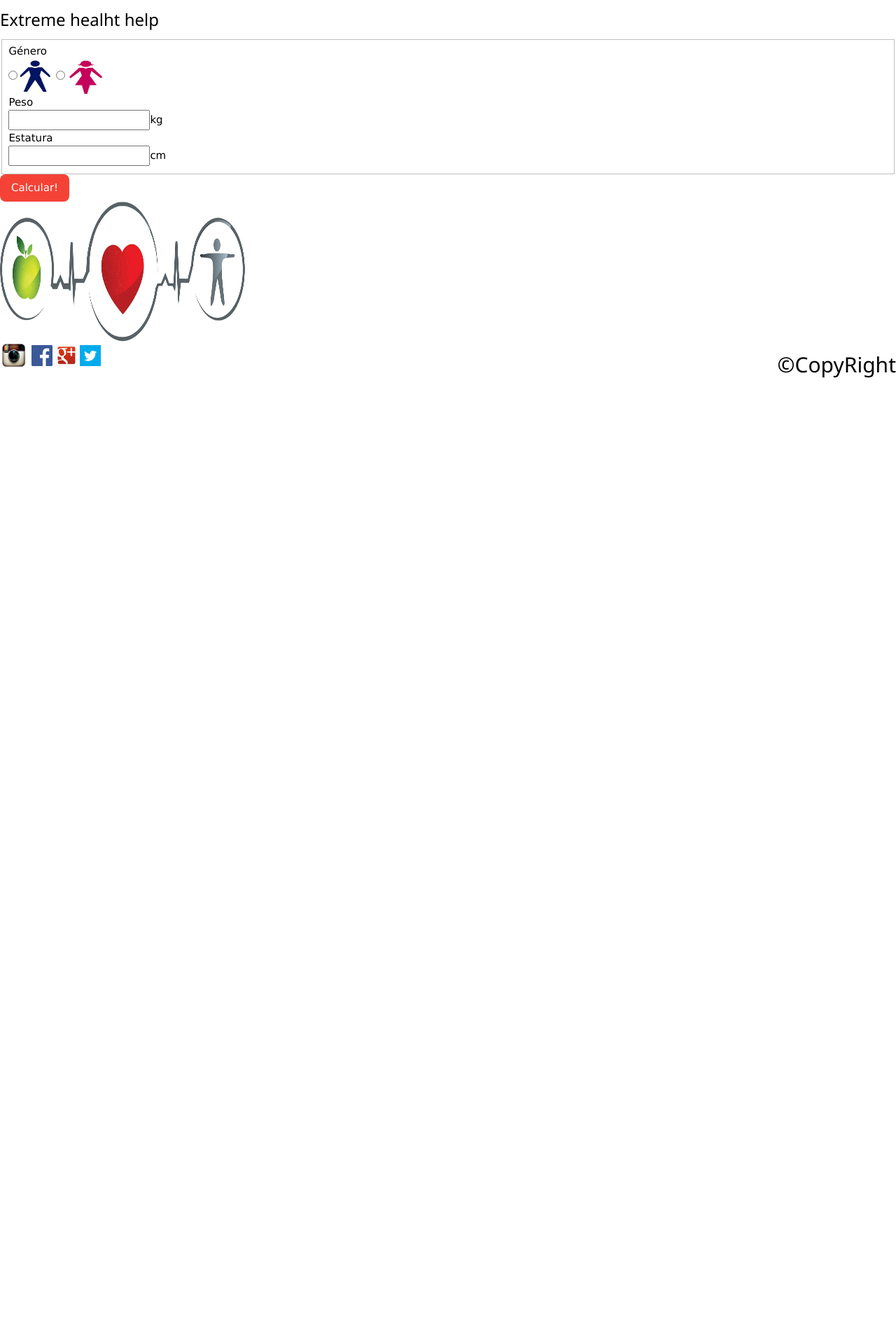
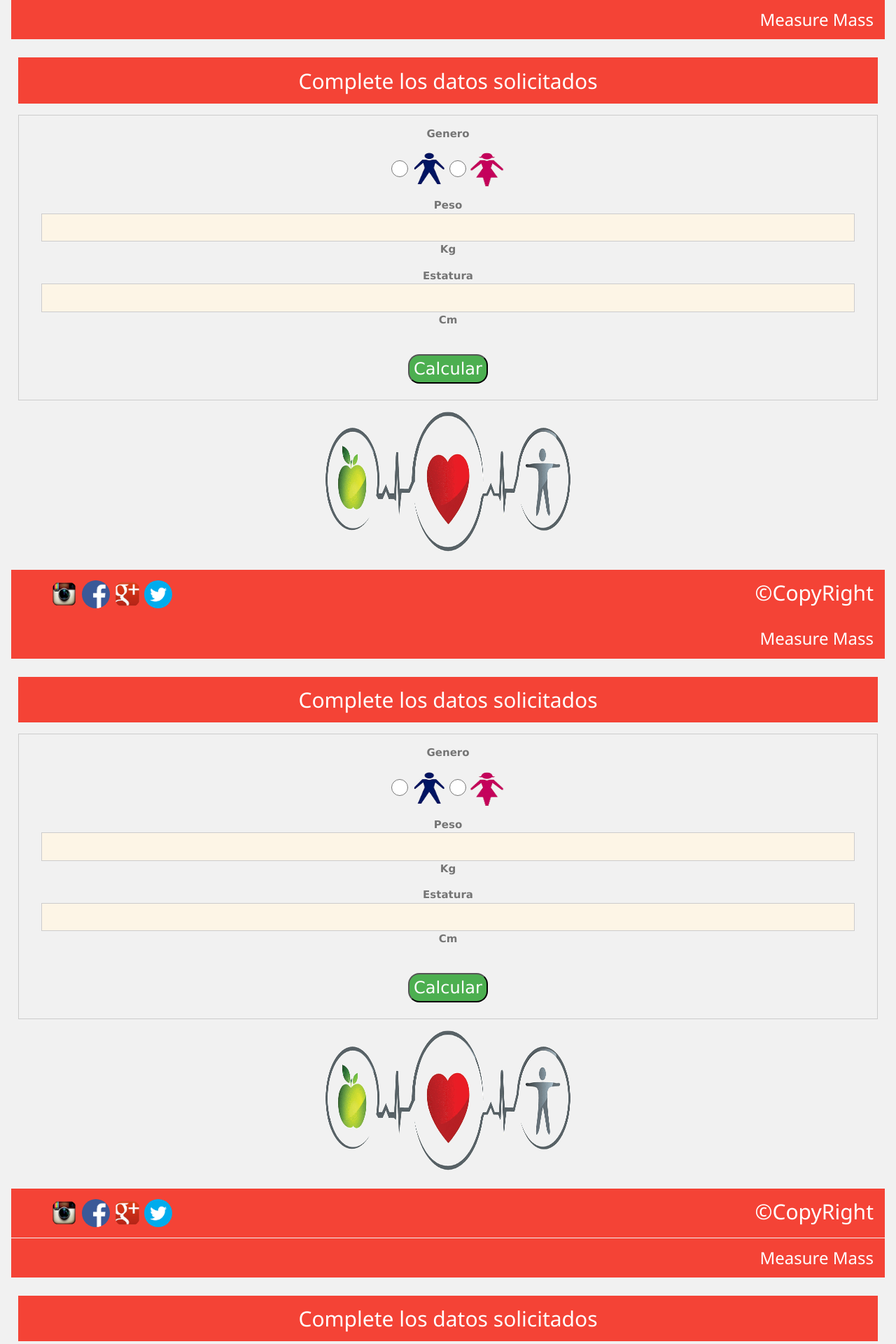
Before and after one commit to sussette/nutrition_project, a PHP site: page /calculatorBMI.php in a window 1280 px wide. Shown: the top 1920 px of the page at 70% size. Before the commit the page ends 540 px from the top, so only its background shows below. Run offline with PHP 8.4, Linux system fonts and the light colour scheme.

Commit message:
Update calculatorBMI.php

```diff
--- a/www/calculatorBMI.php
+++ b/www/calculatorBMI.php
@@ -1,11 +1,10 @@
 <!DOCTYPE html>
 <html lang="en">
 <head>
-	<meta name="viewport" content="width=device-width, user-scalable, initial-scale=1.0", maximum-scale=1.0, minimum-scale=1.0>
-	<meta charset="UTF-8">
-	<title>Extreme Health Help</title>
+	<meta charset="utf-8" name="viewport" content="width=device-width, initial-scale=1">
     <link rel="stylesheet" href="http://www.w3schools.com/lib/w3.css">
     <link rel="stylesheet" type="text/css" href="css/style.css">
+	<title>Measure Mass</title>
 	<link rel=-shortcut icon- href=/imgs/ima.ico />
 </head>
 
@@ -15,66 +14,58 @@
 
 
 <!--Content-->
-<div id="contentIndex">
-
-	<div class="headerIndex">
-		<h3>Extreme healht help</h3>
+	<div class="w3-container w3-light-grey">
+	    <div class="w3-container w3-red" id="header">
+		    <h3>Measure Mass</h3>
 	    </div>
 
-    <div class="contentIMC" >
-		<div class="main">
-		<div class="calculatorIMC">
-		<!--Logo-->
-    	<div id="logo"></div>
-    <!--Fim Logo-->
+	<div class="w3-container w3-section" id="header-content">
+   		<div class="w3-container w3-red">
+  			<h2>Complete los datos solicitados</h2>
+		</div>
+		<div class="w3-container w3-section w3-border">
+<form class="w3-container" action="form.asp">
+<p><label class="w3-label w3-text-grey"><b>Genero</b></label></p>
+<input class="w3-radio" type="radio" name="gender">
+<label class="w3-validate"><img src="img/masculine.png"  width="50px" height="50px"></label>
 
-    <!--Calculadora-->
-        <div id="calculadora">
-    	<!--Formulario-->
-        <form name="calc" method="get" enctype="multipart/form-data" action="resultBMI.php" class="form">
+<input class="w3-radio" type="radio" name="gender">
+<label class="w3-validate"><img src="img/femenine.png"  width="50px" height="50px"></label>
 
-            <fieldset class="f">
+<p>
+<label class="w3-label w3-text-grey "><b>Peso</b></label>
+<input class="w3-input w3-border w3-sand" name="first" type="text">
+<label class="w3-label w3-text-grey "><b>Kg</b></label>
+</p>
+<p>
+<label class="w3-label w3-text-grey"><b>Estatura</b></label>
+<input class="w3-input w3-border w3-sand" name="last" type="text">
+<label class="w3-label w3-text-grey"><b>Cm</b></label>
+</p>
 
-                <label for="">Género</label>
-                <br/>
-                <form action="">
 
-                  <input class="genero"  type="radio" name="gender" value="male"><img src="img/masculine.png"  width="50px" height="50px">
-                  <input class="genero"  type="radio" name="gender" value="female"> <img src="img/femenine.png"  width="50px" height="50px">
+		<br>
+		<input type="button" class=" w3-xlarge w3-buttom w3-green w3-hover-blue w3-round-xlarge" onclick="location.href='resultBMI.php'" value="Calcular" name="enter"></input>
+		<br><br>
+			</div>
+		 <div><img src="img/salud.gif"  width="350px" height="200px"></div>
 	</form>
-                <br/>
-                <label for="">Peso</label>
-                <br/>
-                <input  type="text" name="peso" class="in" /><label for="">kg</label>
-                <br />
-                <label for="">Estatura</label>
-                <br/>
-                <input type="text" name="altura" class="in"/><label for="">cm</label><br/>
-
-<!--                <button class="buttomCalculo" "submit" name="envia" >Calcular!</button>-->
-
-            </fieldset></form>
-
-             <button class="w3-btn w3-red w3-round-large" >Calcular!</button>
 
 </div>
-
-        <div ><img src="img/salud.gif"  width="350px" height="200px"></div>
-
-        <!--Fim Formulario-->
-        </div>
-        </div>
-    </div>
-    <!--Fim Calculadora-->
-
-        <div id="footer">
+       <div class="w3-container w3-red" id="footer">
 		    <h2>&#169;CopyRight</h2>
 
-		    <div class="images">
-		        <a href="https://www.instagram.com"><img src="img/instagram.png"  width="40px" height="40px"></a>
-		        <a href="https://www.facebook.com"><img src="img/facebook.png" width="30px" height="30px"></a>
-		        <a href="https://accounts.google.com/ServiceLogin?sacu=1&continue=https%3A%2F%2Fphotos.google.com%2Flogin&followup=https%3A%2F%2Fphotos.google.com%2Flogin&osid=1#identifier"><img src="img/google+.png"  width="30px" height="30px"></a>
-		        <a href="https://twitter.com"><img src="img/twitter.png"  width="30px" height="30px"></a>
+		    <div class="w3-contanier">
+            <ul>
+                <li class="w3-padding-16"><a href="https://www.instagram.com"><img class="w3-center w3-circle" style="width:40px" src="img/instagram.png"></a></li>
+                <li class="w3-padding-20"><a href="https://www.facebook.com"><img class="w3-center w3-circle" style="width:40px" src="img/facebook.png" ></a></li>
+                <li class="w3-padding-16"><a href="https://accounts.google.com/ServiceLogin?sacu=1&continue=https%3A%2F%2Fphotos.google.com%2Flogin&followup=https%3A%2F%2Fphotos.google.com%2Flogin&osid=1#identifier"><img class="w3-center w3-circle" style="width:40px" src="img/google+.png"></a></li>
+                <li class="w3-padding-16"> <a href="https://twitter.com"><img class="w3-center w3-circle" style="width:40px" src="img/twitter.png" ></a></li>
+            </ul>
+
+
+
+
 		    </div>
         </div>
 
@@ -84,3 +75,157 @@
 </body>
 
 </html>
+	<!DOCTYPE html>
+<html lang="en">
+<head>
+	<meta charset="utf-8" name="viewport" content="width=device-width, initial-scale=1">
+    <link rel="stylesheet" href="http://www.w3schools.com/lib/w3.css">
+    <link rel="stylesheet" type="text/css" href="css/style.css">
+	<title>Measure Mass</title>
+	<link rel=-shortcut icon- href=/imgs/ima.ico />
+</head>
+
+<body>
+
+
+
+
+<!--Content-->
+	<div class="w3-container w3-light-grey">
+	    <div class="w3-container w3-red" id="header">
+		    <h3>Measure Mass</h3>
+	    </div>
+
+	<div class="w3-container w3-section" id="header-content">
+   		<div class="w3-container w3-red">
+  			<h2>Complete los datos solicitados</h2>
+		</div>
+		<div class="w3-container w3-section w3-border">
+<form class="w3-container" action="form.asp">
+<p><label class="w3-label w3-text-grey"><b>Genero</b></label></p>
+<input class="w3-radio" type="radio" name="gender">
+<label class="w3-validate"><img src="img/masculine.png"  width="50px" height="50px"></label>
+
+<input class="w3-radio" type="radio" name="gender">
+<label class="w3-validate"><img src="img/femenine.png"  width="50px" height="50px"></label>
+
+<p>
+<label class="w3-label w3-text-grey "><b>Peso</b></label>
+<input class="w3-input w3-border w3-sand" name="first" type="text">
+<label class="w3-label w3-text-grey "><b>Kg</b></label>
+</p>
+<p>
+<label class="w3-label w3-text-grey"><b>Estatura</b></label>
+<input class="w3-input w3-border w3-sand" name="last" type="text">
+<label class="w3-label w3-text-grey"><b>Cm</b></label>
+</p>
+
+
+		<br>
+		<input type="button" class=" w3-xlarge w3-buttom w3-green w3-hover-blue w3-round-xlarge" onclick="location.href='resultBMI.php'" value="Calcular" name="enter"></input>
+		<br><br>
+			</div>
+		 <div><img src="img/salud.gif"  width="350px" height="200px"></div>
+	</form>
+
+</div>
+       <div class="w3-container w3-red" id="footer">
+		    <h2>&#169;CopyRight</h2>
+
+		    <div class="w3-contanier">
+            <ul>
+                <li class="w3-padding-16"><a href="https://www.instagram.com"><img class="w3-center w3-circle" style="width:40px" src="img/instagram.png"></a></li>
+                <li class="w3-padding-20"><a href="https://www.facebook.com"><img class="w3-center w3-circle" style="width:40px" src="img/facebook.png" ></a></li>
+                <li class="w3-padding-16"><a href="https://accounts.google.com/ServiceLogin?sacu=1&continue=https%3A%2F%2Fphotos.google.com%2Flogin&followup=https%3A%2F%2Fphotos.google.com%2Flogin&osid=1#identifier"><img class="w3-center w3-circle" style="width:40px" src="img/google+.png"></a></li>
+                <li class="w3-padding-16"> <a href="https://twitter.com"><img class="w3-center w3-circle" style="width:40px" src="img/twitter.png" ></a></li>
+            </ul>
+
+
+
+
+		    </div>
+        </div>
+
+	</div>
+</div>
+<!--Fim Content-->
+</body>
+
+</html>
+               <!DOCTYPE html>
+<html lang="en">
+<head>
+	<meta charset="utf-8" name="viewport" content="width=device-width, initial-scale=1">
+    <link rel="stylesheet" href="http://www.w3schools.com/lib/w3.css">
+    <link rel="stylesheet" type="text/css" href="css/style.css">
+	<title>Measure Mass</title>
+	<link rel=-shortcut icon- href=/imgs/ima.ico />
+</head>
+
+<body>
+
+
+
+
+<!--Content-->
+	<div class="w3-container w3-light-grey">
+	    <div class="w3-container w3-red" id="header">
+		    <h3>Measure Mass</h3>
+	    </div>
+
+	<div class="w3-container w3-section" id="header-content">
+   		<div class="w3-container w3-red">
+  			<h2>Complete los datos solicitados</h2>
+		</div>
+		<div class="w3-container w3-section w3-border">
+<form class="w3-container" action="form.asp">
+<p><label class="w3-label w3-text-grey"><b>Genero</b></label></p>
+<input class="w3-radio" type="radio" name="gender">
+<label class="w3-validate"><img src="img/masculine.png"  width="50px" height="50px"></label>
+
+<input class="w3-radio" type="radio" name="gender">
+<label class="w3-validate"><img src="img/femenine.png"  width="50px" height="50px"></label>
+
+<p>
+<label class="w3-label w3-text-grey "><b>Peso</b></label>
+<input class="w3-input w3-border w3-sand" name="first" type="text">
+<label class="w3-label w3-text-grey "><b>Kg</b></label>
+</p>
+<p>
+<label class="w3-label w3-text-grey"><b>Estatura</b></label>
+<input class="w3-input w3-border w3-sand" name="last" type="text">
+<label class="w3-label w3-text-grey"><b>Cm</b></label>
+</p>
+
+
+		<br>
+		<input type="button" class=" w3-xlarge w3-buttom w3-green w3-hover-blue w3-round-xlarge" onclick="location.href='resultBMI.php'" value="Calcular" name="enter"></input>
+		<br><br>
+			</div>
+		 <div><img src="img/salud.gif"  width="350px" height="200px"></div>
+	</form>
+
+</div>
+       <div class="w3-container w3-red" id="footer">
+		    <h2>&#169;CopyRight</h2>
+
+		    <div class="w3-contanier">
+            <ul>
+                <li class="w3-padding-16"><a href="https://www.instagram.com"><img class="w3-center w3-circle" style="width:40px" src="img/instagram.png"></a></li>
+                <li class="w3-padding-20"><a href="https://www.facebook.com"><img class="w3-center w3-circle" style="width:40px" src="img/facebook.png" ></a></li>
+                <li class="w3-padding-16"><a href="https://accounts.google.com/ServiceLogin?sacu=1&continue=https%3A%2F%2Fphotos.google.com%2Flogin&followup=https%3A%2F%2Fphotos.google.com%2Flogin&osid=1#identifier"><img class="w3-center w3-circle" style="width:40px" src="img/google+.png"></a></li>
+                <li class="w3-padding-16"> <a href="https://twitter.com"><img class="w3-center w3-circle" style="width:40px" src="img/twitter.png" ></a></li>
+            </ul>
+
+
+
+
+		    </div>
+        </div>
+
+	</div>
+</div>
+<!--Fim Content-->
+</body>
+
+</html>
```
Lines whose indentation alone changed are shown as unchanged.
